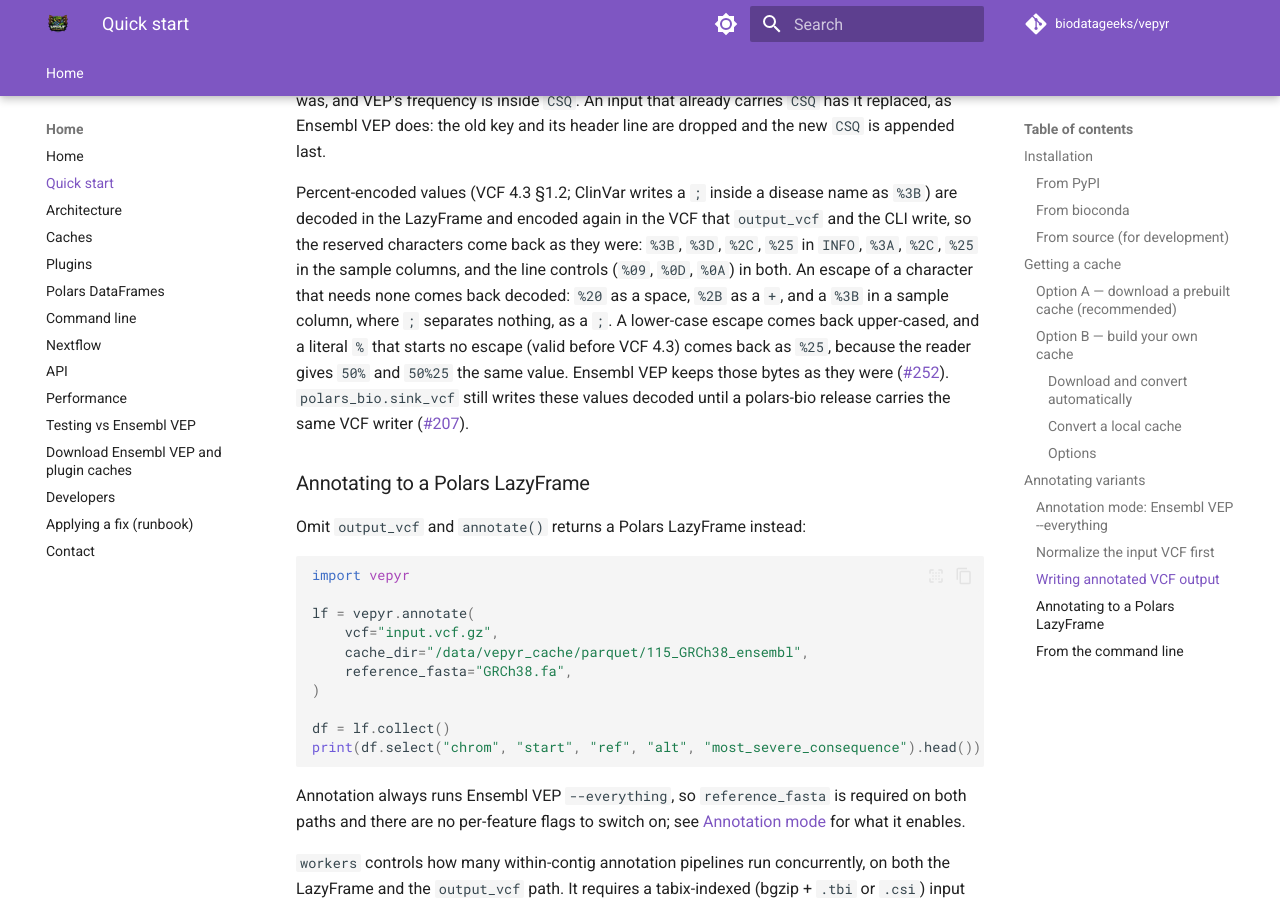
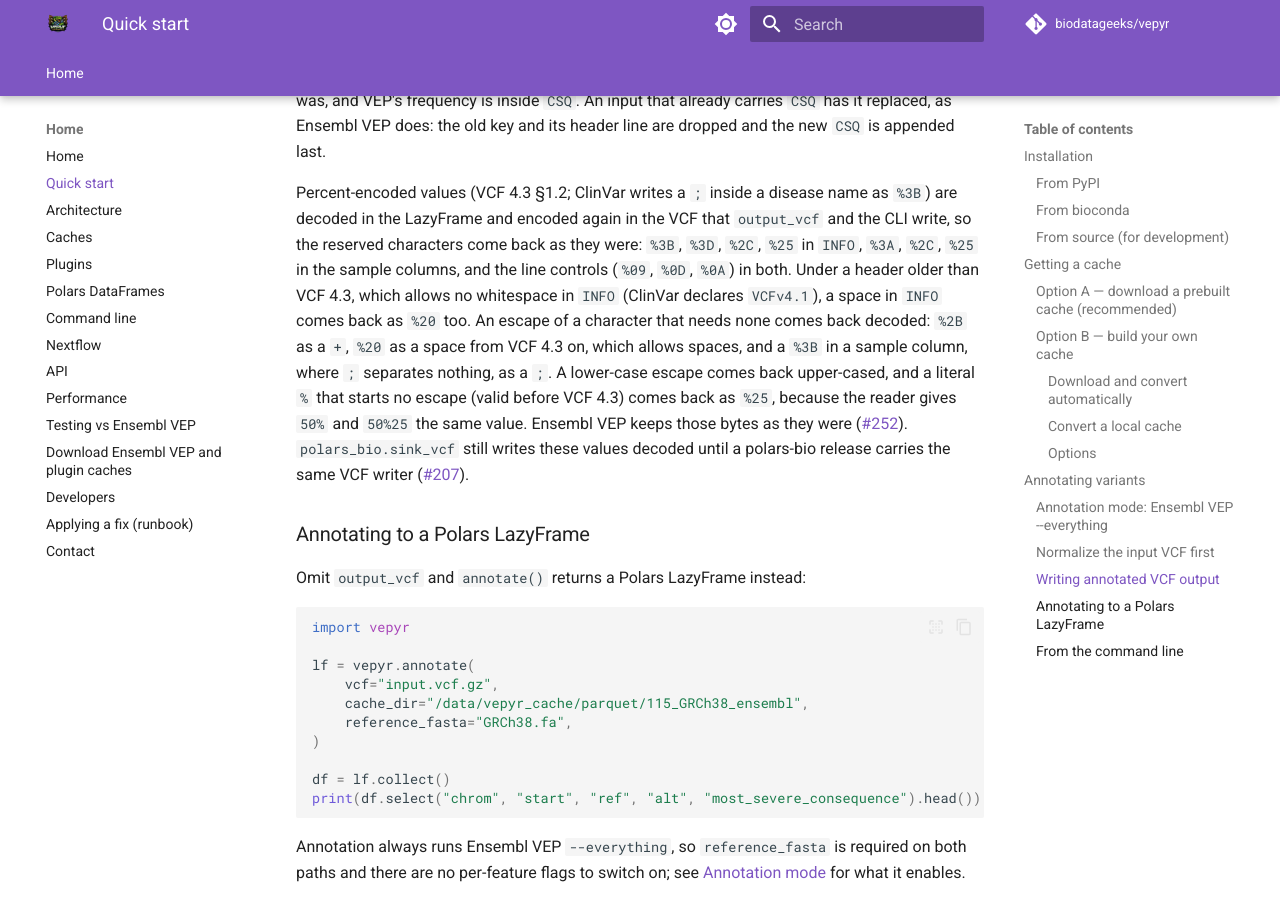
Before and after one commit to biodatageeks/vepyr, an MkDocs documentation site: the page built from docs/quickstart.md, in a window 1280 px wide and 900 px high, scrolled down 6276 px. Built offline with MkDocs 1.6.1 and Material for MkDocs 9.7.7, drawn with Linux system fonts in a browser that asks for light colours; comment, search, counter and statistics services are not loaded.

Commit message:
fix: escape a space in INFO under a header before VCF 4.3 (#207)
VCF 4.1 and 4.2 allow no whitespace in an INFO value, and ClinVar
(VCFv4.1) writes a space as `%20`. vepyr wrote it back as a plain space,
which differed from VEP and broke the version the header declares
(ClinVar 51220). Pins formats e52af5c and functions 7dcef7a, whose
writer now escapes the space under a pre-4.3 header; spaces stay
literal from 4.3, which allows them.

Tests: an escaped space round-trips under 4.1 and 4.2 headers, a literal
space stays literal under 4.3; `%20` under a 4.3 header stays a strict
xfail for #252.

Co-Authored-By: Claude Opus 5.5 <noreply@anthropic.com>

```diff
--- a/docs/quickstart.md
+++ b/docs/quickstart.md
@@ -295,9 +295,12 @@ Percent-encoded values (VCF 4.3 §1.2; ClinVar writes a `;` inside a disease nam
 as `%3B`) are decoded in the LazyFrame and encoded again in the VCF that
 `output_vcf` and the CLI write, so the reserved characters come back as they
 were: `%3B`, `%3D`, `%2C`, `%25` in `INFO`, `%3A`, `%2C`, `%25` in the sample
-columns, and the line controls (`%09`, `%0D`, `%0A`) in both. An escape of a
-character that needs none comes back decoded: `%20` as a space, `%2B` as a `+`,
-and a `%3B` in a sample column, where `;` separates nothing, as a `;`. A
+columns, and the line controls (`%09`, `%0D`, `%0A`) in both. Under a header
+older than VCF 4.3, which allows no whitespace in `INFO` (ClinVar declares
+`VCFv4.1`), a space in `INFO` comes back as `%20` too. An escape of a character
+that needs none comes back decoded: `%2B` as a `+`, `%20` as a space from VCF 4.3
+on, which allows spaces, and a `%3B` in a sample column, where `;` separates
+nothing, as a `;`. A
 lower-case escape comes back upper-cased, and a literal `%` that starts no escape
 (valid before VCF 4.3) comes back as `%25`, because the reader gives `50%` and
 `50%25` the same value. Ensembl VEP keeps those bytes as they were
```
Also changed, not shown: Cargo.toml (+8 -7 lines), docs/superpowers/plans/2026-10-18-issue207-info-percent-encoding.md (+10 -0 lines), 2 other files.
